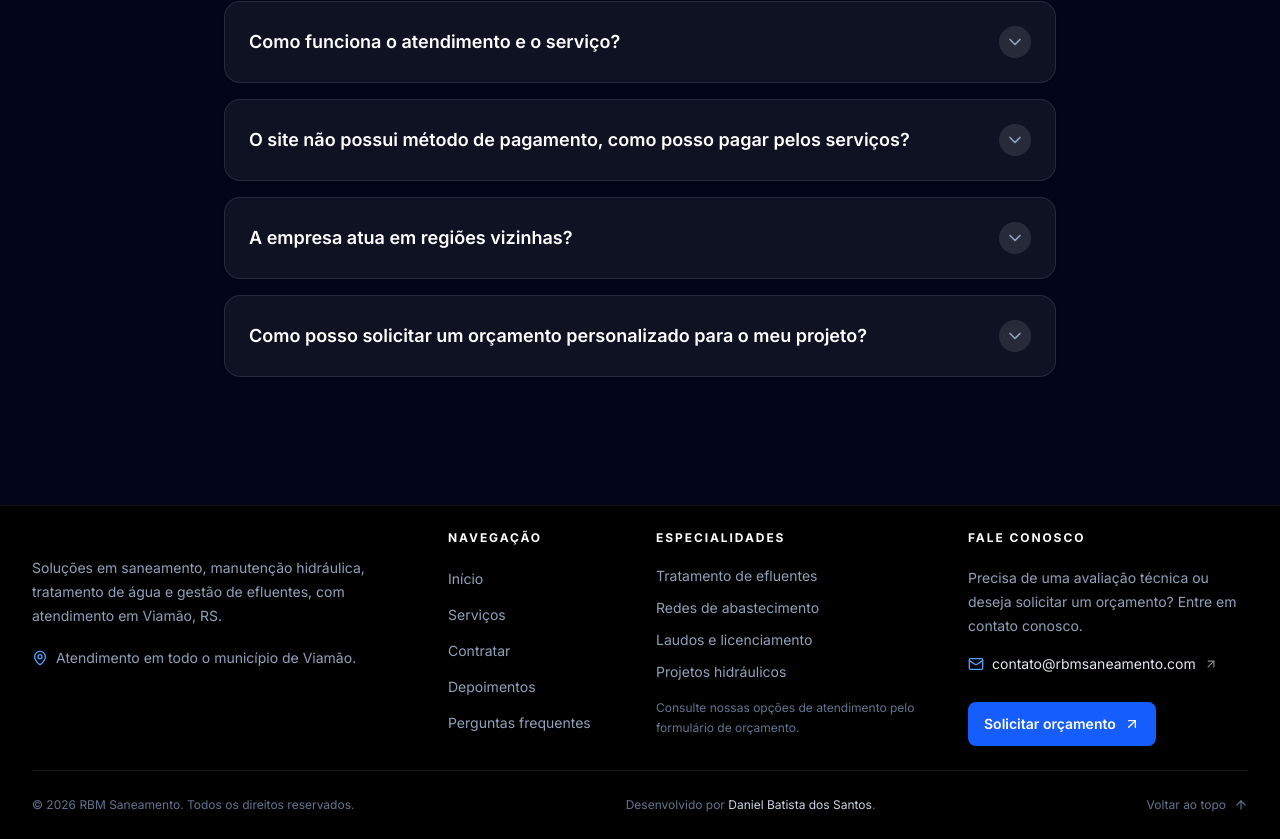
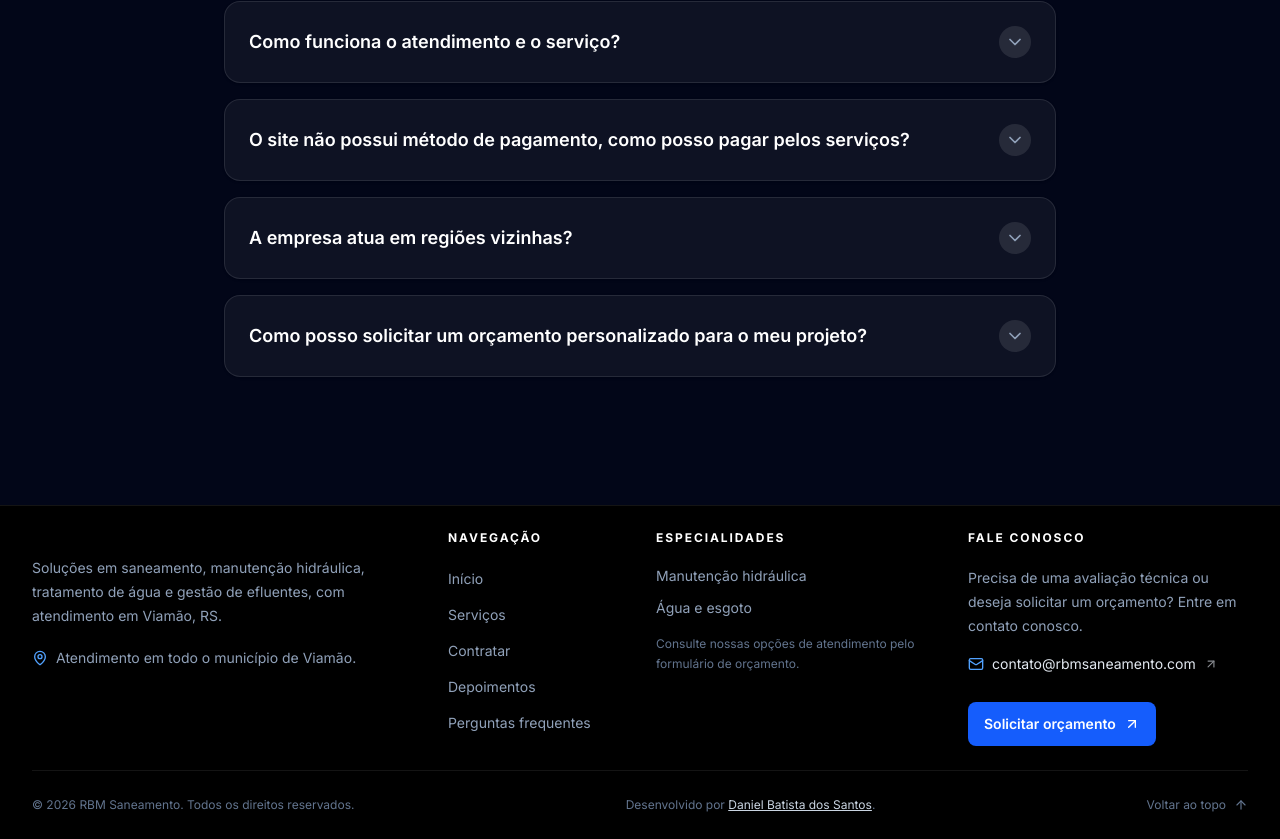
Before and after one commit to killxnov/rbm-saneamento, a Next.js app: page / in a window 1280 px wide. Shown: the part 4178-5017 px from the top of the page. Built offline with nearby package versions, Linux system fonts and the light colour scheme.

Commit message:
mundaças footer

```diff
--- a/src/components/layout/footer.tsx
+++ b/src/components/layout/footer.tsx
@@ -17,10 +17,8 @@ const navigationLinks = [
 ];
 
 const specialties = [
-  "Tratamento de efluentes",
-  "Redes de abastecimento",
-  "Laudos e licenciamento",
-  "Projetos hidráulicos",
+  "Manutenção hidráulica",
+  "Água e esgoto",
 ];
 
 export function Footer() {
@@ -151,9 +149,13 @@ export function Footer() {
 
           <p className="text-center">
             Desenvolvido por{" "}
-            <span className="text-slate-300">
+            <Link
+            href="https://github.com/killxnov"
+            target="_blank"
+            rel="noopener noreferrer"
+            className="text-slate-300 underline">
               Daniel Batista dos Santos
-            </span>.
+            </Link>.
           </p>
 
           <Link
```
